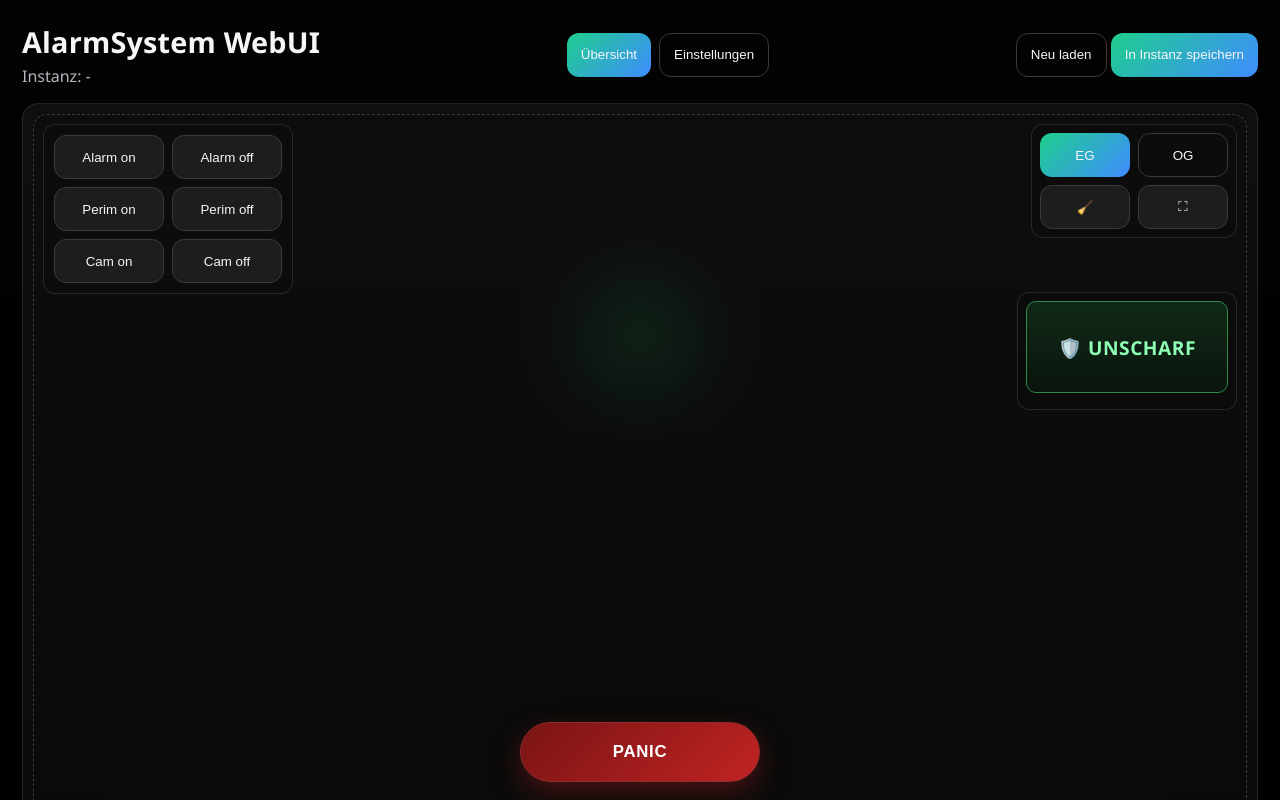
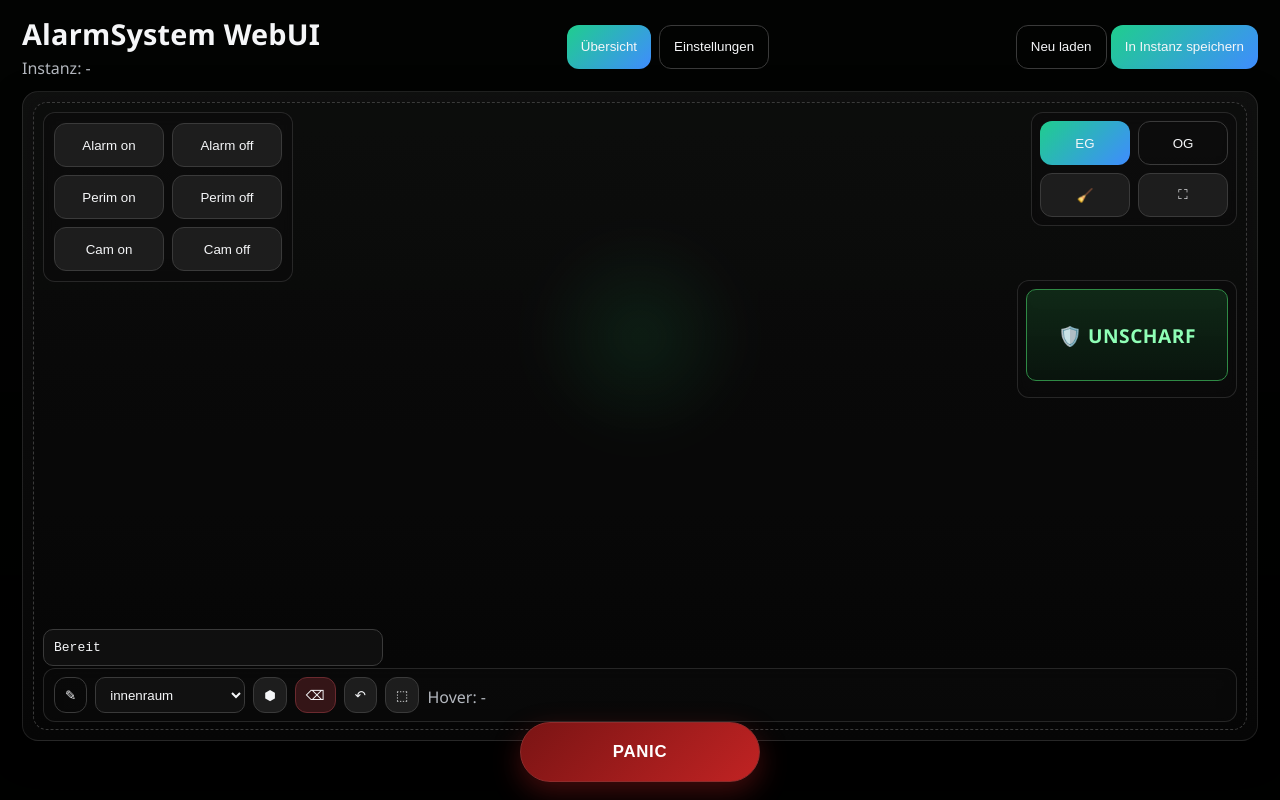
Before and after one commit to ebonyandivory84/AlarmSystem, a website: page admin/webui/index.html in a window 1280 px wide. Shown: the top 800 px of the page. Drawn offline with nearby package versions, Linux system fonts and the light colour scheme; no server answers.

Commit message:
Make overview canvas viewport-sized and remove floorplan move clamps

```diff
--- a/admin/webui/app.js
+++ b/admin/webui/app.js
@@ -602,7 +602,12 @@
         if (state.dragResize.corner === 'nw' || state.dragResize.corner === 'sw') x = s.x + (s.w - w);
         if (state.dragResize.corner === 'nw' || state.dragResize.corner === 'ne') y = s.y + (s.h - h);
       }
-      l.imageRect = { x: Math.max(0, Math.min(100 - w, x)), y: Math.max(0, Math.min(100 - h, y)), w: Math.min(100, w), h: Math.min(100, h) };
+      l.imageRect = {
+        x,
+        y,
+        w: Math.max(20, Math.min(300, w)),
+        h: Math.max(20 / ratio, Math.min(300 / ratio, h))
+      };
       writeFloorLayoutsToConfig();
       renderAllCanvases();
     });
--- a/admin/webui/styles.css
+++ b/admin/webui/styles.css
@@ -28,9 +28,10 @@ body::after{
     linear-gradient(180deg, rgba(0,0,0,.02) 0%, rgba(0,0,0,.38) 56%, rgba(0,0,0,.72) 100%);
   z-index:0;
 }
-.app{max-width:1320px;margin:0 auto;padding:22px 22px 110px;display:grid;gap:16px}.topbar{display:flex;justify-content:space-between;align-items:center;gap:12px;flex-wrap:wrap}
+.app{max-width:1320px;margin:0 auto;padding:14px 22px 94px;display:grid;gap:12px;min-height:100dvh}.topbar{display:flex;justify-content:space-between;align-items:center;gap:12px;flex-wrap:wrap}
 .app{position:relative;z-index:1}
-.page{display:grid;gap:16px}
+.page{display:grid;gap:12px}
+#overviewPage{height:calc(100dvh - 150px)}
 .hidden{display:none !important}
 .page-switch{display:flex;gap:8px}
 h1{margin:0;font-size:1.8rem;letter-spacing:.2px} h2{margin:0 0 10px;font-size:1.05rem}.subhead{margin-top:12px}.muted{color:var(--muted);margin:4px 0 0}
@@ -50,8 +51,8 @@ label{display:grid;gap:6px;min-width:220px} input,select,textarea{background:var
 .btn.state-off{background:#133720;border-color:#2f8a45;color:#d6ffe2}
 @keyframes blinkControlOn{0%{opacity:1}50%{opacity:.38}100%{opacity:1}}
 .canvas-full{grid-column:1 / -1}
-.canvas-shell{position:relative;padding:10px}
-.zone-canvas{position:relative;width:100%;aspect-ratio:1/2;height:auto;border-radius:14px;border:1px dashed var(--line-strong);overflow:hidden;background:linear-gradient(180deg,rgba(0,0,0,.14),rgba(0,0,0,.08));--img-x:8%;--img-y:6%;--img-w:84%;--img-h:88%}
+.canvas-shell{position:relative;padding:10px;height:100%;min-height:0}
+.zone-canvas{position:relative;width:100%;height:100%;min-height:420px;border-radius:14px;border:1px dashed var(--line-strong);overflow:hidden;background:linear-gradient(180deg,rgba(0,0,0,.14),rgba(0,0,0,.08));--img-x:8%;--img-y:6%;--img-w:84%;--img-h:88%}
 .canvas-overlay{position:absolute;z-index:6}
 .status-mini{right:20px;top:188px;width:220px;padding:8px;border-radius:12px;background:rgba(10,10,10,.62);border:1px solid rgba(255,255,255,.12);backdrop-filter:blur(8px)}
 .controls-card{left:20px;top:20px;max-width:320px;padding:10px;border-radius:12px;background:rgba(10,10,10,.62);border:1px solid rgba(255,255,255,.12);backdrop-filter:blur(8px)}
@@ -125,4 +126,4 @@ details summary{cursor:pointer;color:var(--muted);font-weight:600}
 .numpad .btn{min-height:52px;font-size:1.2rem}
 .panic-btn{position:fixed;left:50%;bottom:18px;transform:translateX(-50%);z-index:80;min-width:240px;min-height:60px;border-radius:999px;border:1px solid #8f2c2c;background:linear-gradient(135deg,#7a1414,#c12323);color:#fff;font-size:1.05rem;font-weight:700;letter-spacing:.7px;box-shadow:0 10px 28px rgba(193,35,35,.35);cursor:pointer}
 .panic-btn.on{border-color:#2d8f54;background:linear-gradient(135deg,#145f34,#2dbf6d);box-shadow:0 10px 28px rgba(45,191,109,.32)}
-@media (max-width:920px){.grid2{grid-template-columns:1fr}.zone-canvas{aspect-ratio:1/1.8}.controls-card{left:12px;top:12px;max-width:280px}.canvas-tools{right:12px;top:12px}.status-mini{right:12px;top:210px;width:180px}.status-text-box{left:12px;right:12px;bottom:82px;width:auto}.editor-strip{left:10px;right:10px;bottom:12px}.btn{min-height:48px;font-size:1rem}.panic-btn{width:calc(100% - 30px);min-width:0}}
+@media (max-width:920px){.grid2{grid-template-columns:1fr}#overviewPage{height:calc(100dvh - 132px)}.zone-canvas{min-height:360px}.controls-card{left:12px;top:12px;max-width:280px}.canvas-tools{right:12px;top:12px}.status-mini{right:12px;top:210px;width:180px}.status-text-box{left:12px;right:12px;bottom:82px;width:auto}.editor-strip{left:10px;right:10px;bottom:12px}.btn{min-height:48px;font-size:1rem}.panic-btn{width:calc(100% - 30px);min-width:0}}
```
